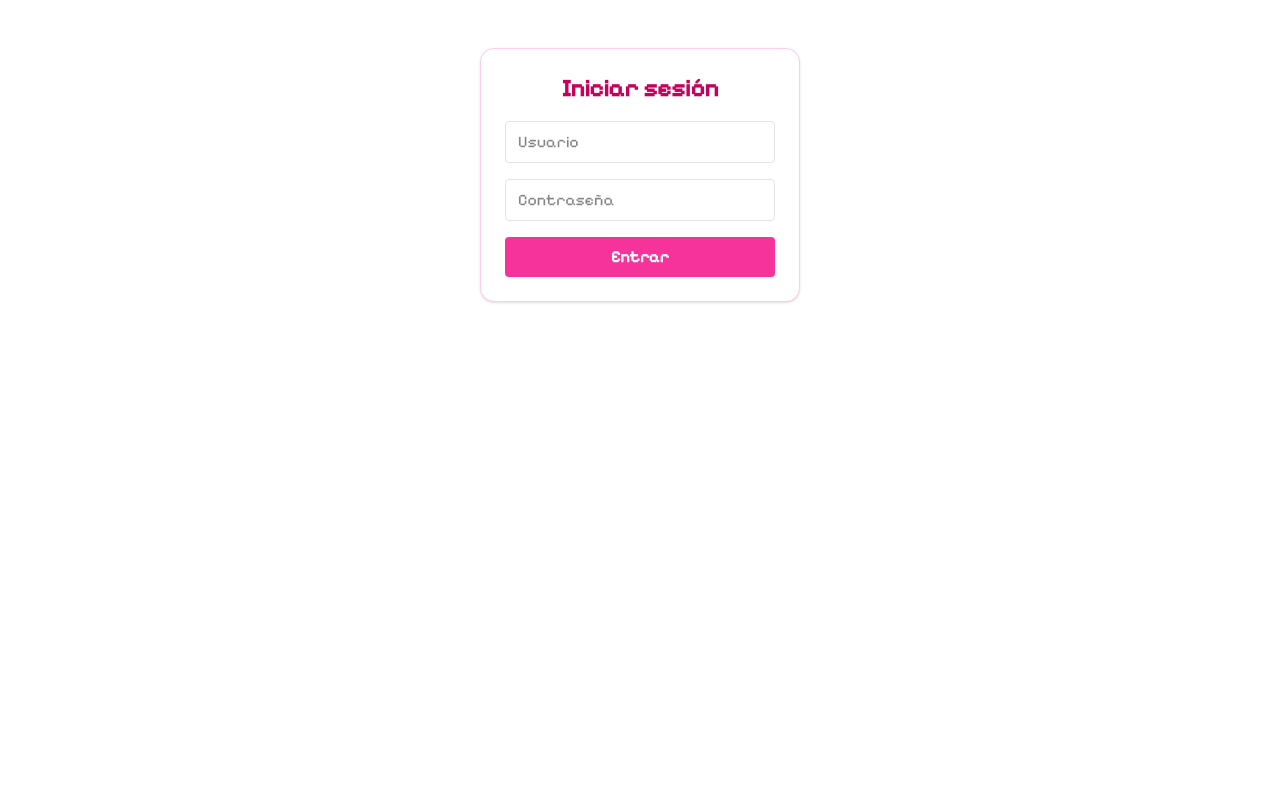
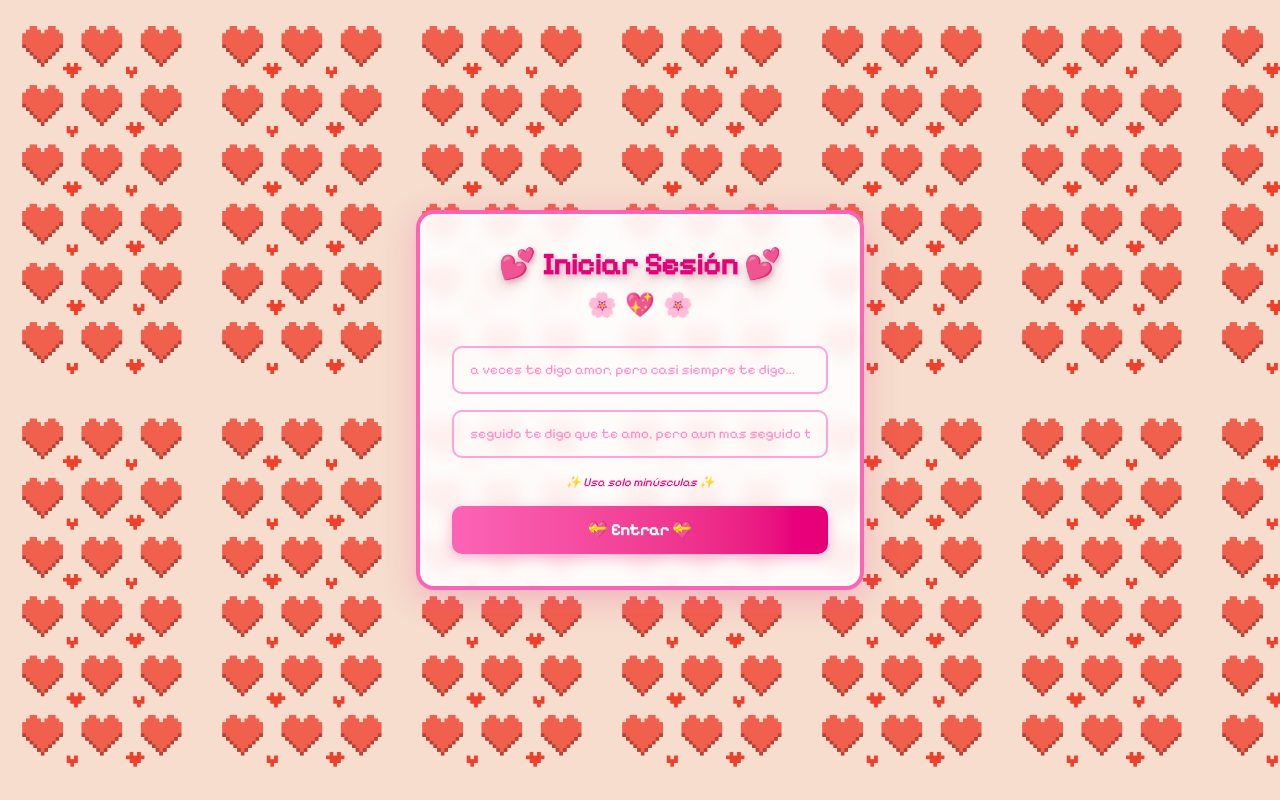
Before and after one commit to AxelDanielMR/febrero-adviento, a Next.js app: page / in a window 1280 px wide. Built offline with nearby package versions, Linux system fonts and the light colour scheme; no server answers.

Commit message:
deploy hasta el tercer día

```diff
--- a/src/app/calendario/page.tsx
+++ b/src/app/calendario/page.tsx
@@ -2,27 +2,15 @@
 "use client";
 import { useState, useEffect } from "react";
 import { AdvientoGrid } from "../../components/AdvientoGrid";
-import Login from "../../components/Login";
+import { useAuth } from "../../components/AuthProvider";
 import { useUserProgress } from "../../lib/useUserProgress";
+import { useRouter } from "next/navigation";
 
 export default function Calendario() {
   const [showInfo, setShowInfo] = useState(false);
   const [jump, setJump] = useState(true);
-  const [user, setUser] = useState<string | null>(null);
-
-  // Persistencia de sesión en localStorage
-  useEffect(() => {
-    const savedUser = localStorage.getItem("advientoUser");
-    if (savedUser) setUser(savedUser);
-  }, []);
-  const handleLogin = (username: string) => {
-    setUser(username);
-    localStorage.setItem("advientoUser", username);
-  };
-  const handleLogout = () => {
-    setUser(null);
-    localStorage.removeItem("advientoUser");
-  };
+  const { user } = useAuth();
+  const router = useRouter();
 
   // Progreso del usuario
   const { openedBoxes, openBox, loading: loadingProgress } = useUserProgress(user);
@@ -32,8 +20,14 @@ export default function Calendario() {
     return () => clearTimeout(timer);
   }, []);
 
+  useEffect(() => {
+    if (!user) {
+      router.replace("/");
+    }
+  }, [user, router]);
+
   if (!user) {
-    return <Login onLogin={handleLogin} />;
+    return null;
   }
 
   return (
--- a/src/app/layout.tsx
+++ b/src/app/layout.tsx
@@ -16,6 +16,11 @@ const geistMono = Geist_Mono({
 export const metadata: Metadata = {
   title: "Create Next App",
   description: "Generated by create next app",
+  icons: {
+    icon: '/favicon.png',
+    shortcut: '/favicon.png',
+    apple: '/favicon.png',
+  },
 };
 
 export default function RootLayout({
--- a/src/components/AdvientoBox.tsx
+++ b/src/components/AdvientoBox.tsx
@@ -23,6 +23,7 @@ export const AdvientoBox: React.FC<AdvientoBoxProps> = ({ day, openDate, reward,
   const now = today || new Date();
   const isOpened = opened || localOpened;
   const canOpen = now >= openDate;
+  const content = Array.isArray(reward.content) ? reward.content[0] : reward.content;
 
   const handleOpen = () => {
     if (!isOpened && canOpen) {
@@ -71,13 +72,13 @@ export const AdvientoBox: React.FC<AdvientoBoxProps> = ({ day, openDate, reward,
                 />
               )}
               {reward.type === 'text' && (
-                <span className="text-center text-lg font-semibold text-white">{reward.content}</span>
+                <span className="text-center text-lg font-semibold text-white">{content}</span>
               )}
               {reward.type === 'audio' && (
-                <audio controls src={reward.content} className="w-full" />
+                <audio controls src={content} className="w-full" />
               )}
               {reward.type === 'video' && (
-                <video controls src={reward.content} className="max-w-full max-h-full rounded" />
+                <video controls src={content} className="max-w-full max-h-full rounded" />
               )}
             </div>
             {/* Imagen opened.png por encima, ahora permite clic para abrir modal */}
@@ -114,7 +115,8 @@ export const AdvientoBox: React.FC<AdvientoBoxProps> = ({ day, openDate, reward,
                         for (const img of reward.content) {
                           const link = document.createElement('a');
                           link.href = img;
-                          link.download = img.split('/').pop();
+                          const filename = img.split('/').pop() ?? 'download';
+                          link.download = filename;
                           document.body.appendChild(link);
                           link.click();
                           document.body.removeChild(link);
@@ -144,13 +146,13 @@ export const AdvientoBox: React.FC<AdvientoBoxProps> = ({ day, openDate, reward,
               </div>
             )}
             {reward.type === 'text' && (
-              <span className="text-center text-lg font-semibold">{reward.content}</span>
+              <span className="text-center text-lg font-semibold">{content}</span>
             )}
             {reward.type === 'audio' && (
-              <audio controls src={reward.content} className="w-full" />
+              <audio controls src={content} className="w-full" />
             )}
             {reward.type === 'video' && showModal && (
-              <video controls src={reward.content} className="max-w-full max-h-60 rounded" autoPlay={false} />
+              <video controls src={content} className="max-w-full max-h-60 rounded" autoPlay={false} />
             )}
             <div className="w-full flex flex-col items-center mt-4 gap-2">
               <button
--- a/src/components/Login.tsx
+++ b/src/components/Login.tsx
@@ -23,39 +23,81 @@ export default function Login({ onLogin }: { onLogin: (user: string) => void })
         setError("Usuario o contraseña incorrectos");
       }
     } catch (err) {
-      setError("Error al conectar con la base de datos");
+      console.error("Login error:", err);
+      setError(err instanceof Error ? err.message : "Error al conectar con la base de datos");
     } finally {
       setLoading(false);
     }
   };
 
   return (
-    <form onSubmit={handleSubmit} className="flex flex-col gap-4 max-w-xs mx-auto mt-12 p-6 bg-white rounded-xl shadow border border-pink-200">
-      <h2 className="text-2xl font-bold text-pink-700 text-center">Iniciar sesión</h2>
+    <div
+      className="min-h-screen w-full flex items-center justify-center"
+      style={{
+        backgroundImage: "url('/images/bg-hards.png')",
+        backgroundRepeat: 'repeat',
+        backgroundSize: '200px',
+      }}
+    >
+      <form
+        onSubmit={handleSubmit}
+        className="flex flex-col gap-4 max-w-md w-full mx-4 p-8 bg-white/90 backdrop-blur-sm rounded-2xl shadow-2xl border-4 border-pink-400"
+        style={{
+          boxShadow: '0 8px 32px rgba(236, 72, 153, 0.3), inset 0 2px 8px rgba(255, 255, 255, 0.6)'
+        }}
+      >
+        <div className="flex flex-col items-center gap-2 mb-2">
+          <h2 className="text-3xl font-bold text-pink-600 text-center drop-shadow-lg" style={{ textShadow: '2px 2px 4px rgba(236, 72, 153, 0.3)' }}>
+            💕 Iniciar Sesión 💕
+          </h2>
+          <div className="flex gap-2">
+            <span className="text-2xl">🌸</span>
+            <span className="text-2xl">💖</span>
+            <span className="text-2xl">🌸</span>
+          </div>
+        </div>
+
+        <div className="flex flex-col gap-1">
           <input
             type="text"
-        placeholder="Usuario"
+            placeholder="a veces te digo amor, pero casi siempre te digo..."
             value={username}
-        onChange={e => setUsername(e.target.value)}
-        className="border rounded px-3 py-2"
+            onChange={e => setUsername(e.target.value.toLowerCase())}
+            className="border-2 border-pink-300 rounded-lg px-4 py-3 text-sm placeholder:text-pink-400/70 focus:outline-none focus:border-pink-500 focus:ring-2 focus:ring-pink-200 transition"
             required
           />
+        </div>
+
+        <div className="flex flex-col gap-1">
           <input
             type="password"
-        placeholder="Contraseña"
+            placeholder="seguido te digo que te amo, pero aun mas seguido te digo..."
             value={password}
-        onChange={e => setPassword(e.target.value)}
-        className="border rounded px-3 py-2"
+            onChange={e => setPassword(e.target.value.toLowerCase())}
+            className="border-2 border-pink-300 rounded-lg px-4 py-3 text-sm placeholder:text-pink-400/70 focus:outline-none focus:border-pink-500 focus:ring-2 focus:ring-pink-200 transition"
             required
           />
-      {error && <span className="text-red-600 text-sm text-center">{error}</span>}
+        </div>
+
+        <p className="text-xs text-pink-600 text-center italic">✨ Usa solo minúsculas ✨</p>
+
+        {error && (
+          <div className="bg-red-50 border-2 border-red-300 rounded-lg p-3">
+            <span className="text-red-600 text-sm text-center block">{error}</span>
+          </div>
+        )}
+
         <button
           type="submit"
-        className="bg-pink-500 text-white font-bold py-2 rounded hover:bg-pink-600 transition"
+          className="bg-gradient-to-r from-pink-400 to-pink-600 text-white font-bold py-3 rounded-lg hover:from-pink-500 hover:to-pink-700 transition-all transform hover:scale-105 active:scale-95 shadow-lg disabled:opacity-50 disabled:cursor-not-allowed disabled:transform-none"
+          style={{
+            boxShadow: '0 4px 14px rgba(236, 72, 153, 0.4)'
+          }}
           disabled={loading}
         >
-        {loading ? "Cargando..." : "Entrar"}
+          {loading ? "💗 Cargando..." : "💝 Entrar 💝"}
         </button>
       </form>
+    </div>
   );
 }
--- a/src/lib/firebase.ts
+++ b/src/lib/firebase.ts
@@ -2,13 +2,30 @@
 import { initializeApp, getApps } from 'firebase/app';
 import { getFirestore } from 'firebase/firestore';
 
+const requiredEnv = [
+  "NEXT_PUBLIC_FIREBASE_API_KEY",
+  "NEXT_PUBLIC_FIREBASE_AUTH_DOMAIN",
+  "NEXT_PUBLIC_FIREBASE_PROJECT_ID",
+  "NEXT_PUBLIC_FIREBASE_STORAGE_BUCKET",
+  "NEXT_PUBLIC_FIREBASE_MESSAGING_SENDER_ID",
+  "NEXT_PUBLIC_FIREBASE_APP_ID",
+];
+
+const missing = requiredEnv.filter((k) => !process.env[k]);
+if (missing.length) {
+  console.warn(
+    "Firebase: faltan variables de entorno NEXT_PUBLIC_FIREBASE_*. Revisa la configuración de build/hosting:",
+    missing
+  );
+}
+
 const firebaseConfig = {
-  apiKey: process.env.NEXT_PUBLIC_FIREBASE_API_KEY,
-  authDomain: process.env.NEXT_PUBLIC_FIREBASE_AUTH_DOMAIN,
-  projectId: process.env.NEXT_PUBLIC_FIREBASE_PROJECT_ID,
-  storageBucket: process.env.NEXT_PUBLIC_FIREBASE_STORAGE_BUCKET,
-  messagingSenderId: process.env.NEXT_PUBLIC_FIREBASE_MESSAGING_SENDER_ID,
-  appId: process.env.NEXT_PUBLIC_FIREBASE_APP_ID,
+  apiKey: process.env.NEXT_PUBLIC_FIREBASE_API_KEY ?? "",
+  authDomain: process.env.NEXT_PUBLIC_FIREBASE_AUTH_DOMAIN ?? "",
+  projectId: process.env.NEXT_PUBLIC_FIREBASE_PROJECT_ID ?? "",
+  storageBucket: process.env.NEXT_PUBLIC_FIREBASE_STORAGE_BUCKET ?? "",
+  messagingSenderId: process.env.NEXT_PUBLIC_FIREBASE_MESSAGING_SENDER_ID ?? "",
+  appId: process.env.NEXT_PUBLIC_FIREBASE_APP_ID ?? "",
 };
 
 const app = getApps().length ? getApps()[0] : initializeApp(firebaseConfig);
```
Also changed, not shown: src/components/AdvientoGrid.tsx (+15 -15 lines), public/favicon.png (added), 1 other file (tests, documents, lock files or other folders). Lines whose indentation alone changed are shown as unchanged.
